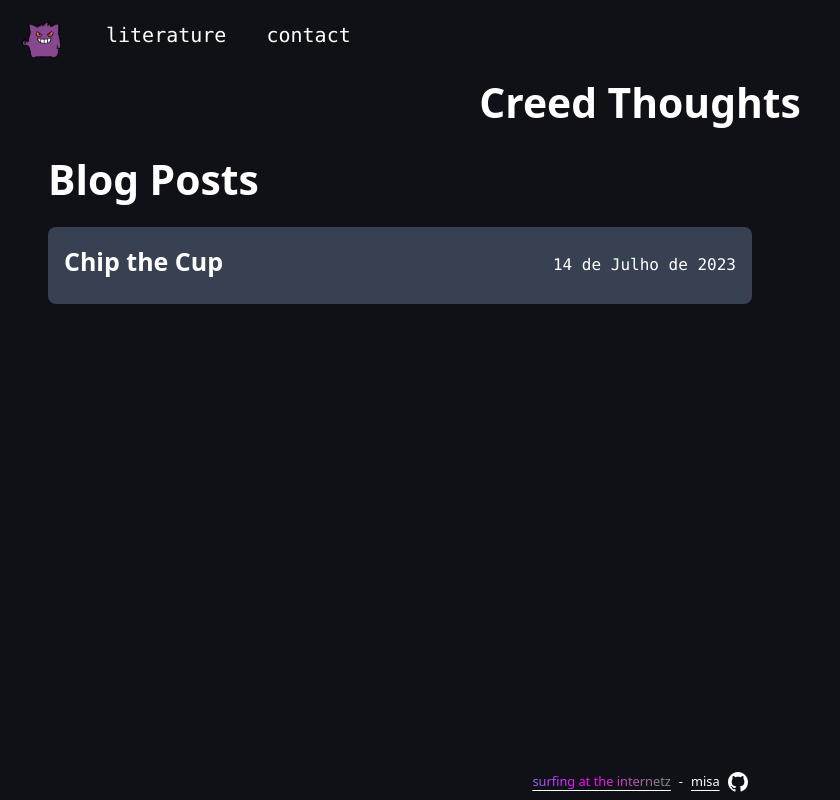
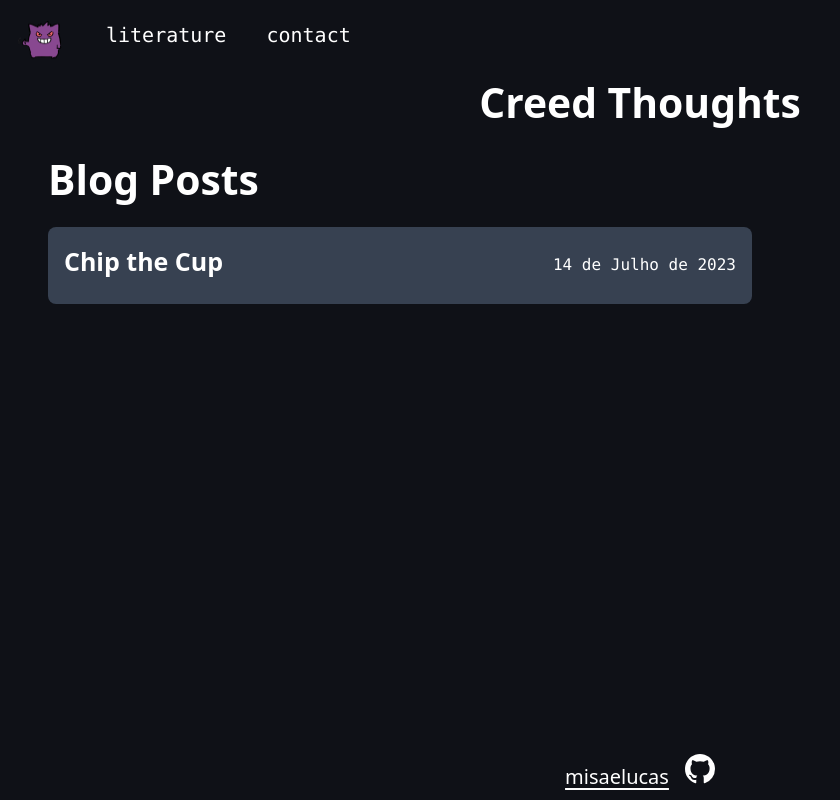
Before and after one commit to misaelucas/misaelucas.github.io, a React (Vite) app: page /blog in a window 1280 px wide. Shown: the whole page, without its empty margins (0-840 px from the left). Built offline with nearby package versions, Linux system fonts and the light colour scheme.

Commit message:
Removing leekspin from footer and adjusting text sizes.

```diff
--- a/src/App.jsx
+++ b/src/App.jsx
@@ -4,7 +4,7 @@ import MainPage from "./components/MainPage";
 
 function App() {
   console.log(
-    "Howdy, fellow struggler. If you happen to spot any errors, specially about website responsiveness, you can reach me at misaelucas@gmail.com, i will be happy to know."
+    "Hallo =)."
   );
   return (
     <div className="App fade-in overflow-hidden">
--- a/src/components/Footer.jsx
+++ b/src/components/Footer.jsx
@@ -1,26 +1,17 @@
 import { BsGithub } from "react-icons/bs";
 
 export const Footer = () => {
-  const projectName = "surfing at the internetz";
-
   return (
-    <div className="flex flex-wrap justify-center text-sm">
-      <div className="flex my-2 ">
+    <div className="flex justify-center">
+      <div className="text-xl mb-2">
         <a
-          href="https://leekspin.com/"
-          className="rainbow underline underline-offset-4 mr-1 decoration-white"
-        >
-          {projectName}
-        </a>
-        <span className="ml-1 text-white">-</span>
-        <a
-          className="ml-2 underline underline-offset-4 decoration-white hover:text-pink-500"
+          className="underline underline-offset-4 decoration-white hover:text-pink-500"
           href="https://github.com/misaelucas"
         >
-          misa
+          misaelucas
         </a>
-        <a className="ml-2 text-xl " href="https://github.com/misaelucas">
-          <BsGithub />
+        <a className="ml-4 pt-12" href="https://github.com/misaelucas">
+          <BsGithub style={{ fontSize: '1.5em', }} />
         </a>
       </div>
     </div>
--- a/src/components/MainPage.jsx
+++ b/src/components/MainPage.jsx
@@ -24,7 +24,7 @@ const MainPage = () => {
         <div className="text-xl leading-7 mt-4 tracking-tight px-5 lg:w-3/4">
           I am {age} years old, an IT Analyst. This is my personal space; feel
           free to browse through it. Here you will find my projects, things I
-          find interesting to share, and a bit of literature. 😊
+          find interesting to share, and perhaps a little bit of literature in my blog page.
         </div>
         <div className="leading-7 text-xl mt-4 tracking-tight px-5 lg:w-3/4">
           Currently, I mostly develop using{" "}
@@ -58,7 +58,7 @@ const MainPage = () => {
             Node.js
           </a>
           . All my work is created with a mobile-first approach and minimalist
-          design, or perhaps, this is just an excuse to be lazy... ;P
+          design.
         </div>
         <div className="flex flex-col mt-8">
           <GitHubButton />
```
